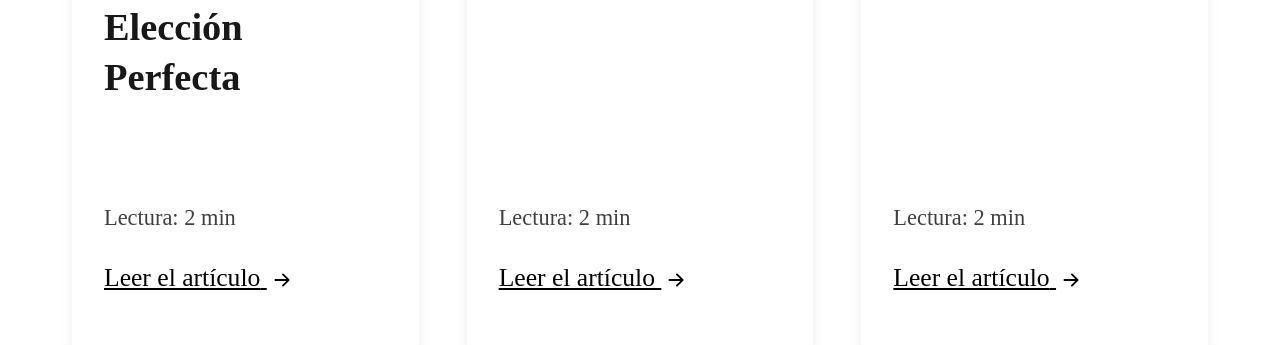
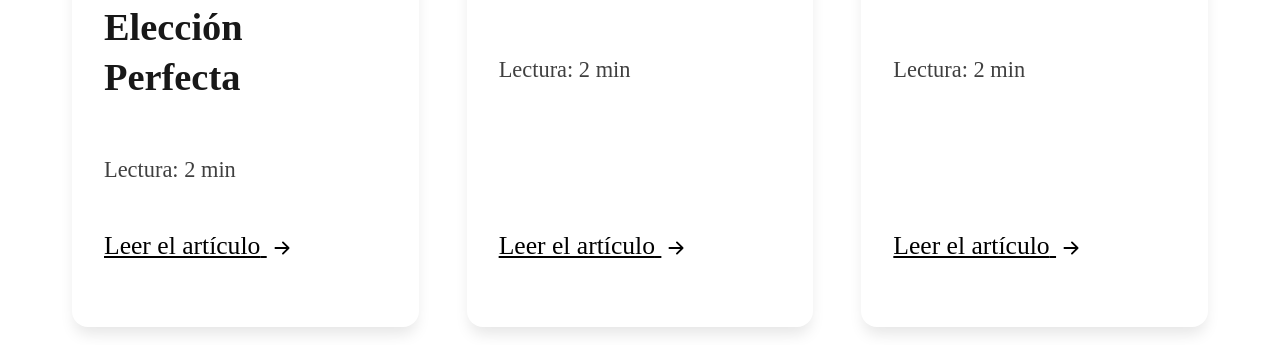
Before and after one commit to LucianoTreachi/Blog-UX-UI, a React (Vite) app: page / in a window 1280 px wide. Shown: the part 1813-2158 px from the top of the page. Built offline with nearby package versions, Linux system fonts and the light colour scheme; the HTML template or start-up script is replaced by a standard one.

Commit message:
Modificar posición del botón 'Leer el artículo' en el componente ArticleList

```diff
--- a/src/components/articleList/ArticleList.jsx
+++ b/src/components/articleList/ArticleList.jsx
@@ -19,8 +19,8 @@ export default function ArticleList() {
               <img className={styles.cardImage} src={article.cover} alt="" />
               <div className={styles.cardContent}>
                 <h3 className={styles.cardTitle}>{article.title}</h3>
+                <span className={styles.cardtime}>{article.time}</span>
                 <div className={styles.space}></div>
-                <span className={styles.cardtime}>{article.time}</span>
                 <Link
                   className={styles.cardButton}
                   to={`/articulo/${article.url}`}
--- a/src/components/articleList/ArticleList.module.css
+++ b/src/components/articleList/ArticleList.module.css
@@ -44,7 +44,7 @@
   display: flex;
   flex-direction: column;
   align-items: flex-start;
-  gap: 2rem;
+  gap: 1rem;
   flex-grow: 1;
 }
 
@@ -54,16 +54,17 @@
   opacity: .9;
 }
 
-.space {
-  flex-grow: 1;
-}
-
 .cardtime {
   font-size: 1.4rem;
   opacity: .75;
 }
 
+.space {
+  flex-grow: 1;
+}
+
 .cardButton {
+  margin-top: 1rem;
   font-size: 1.6rem;
   font-weight: 500;
   color: var(--accent-color);
```
